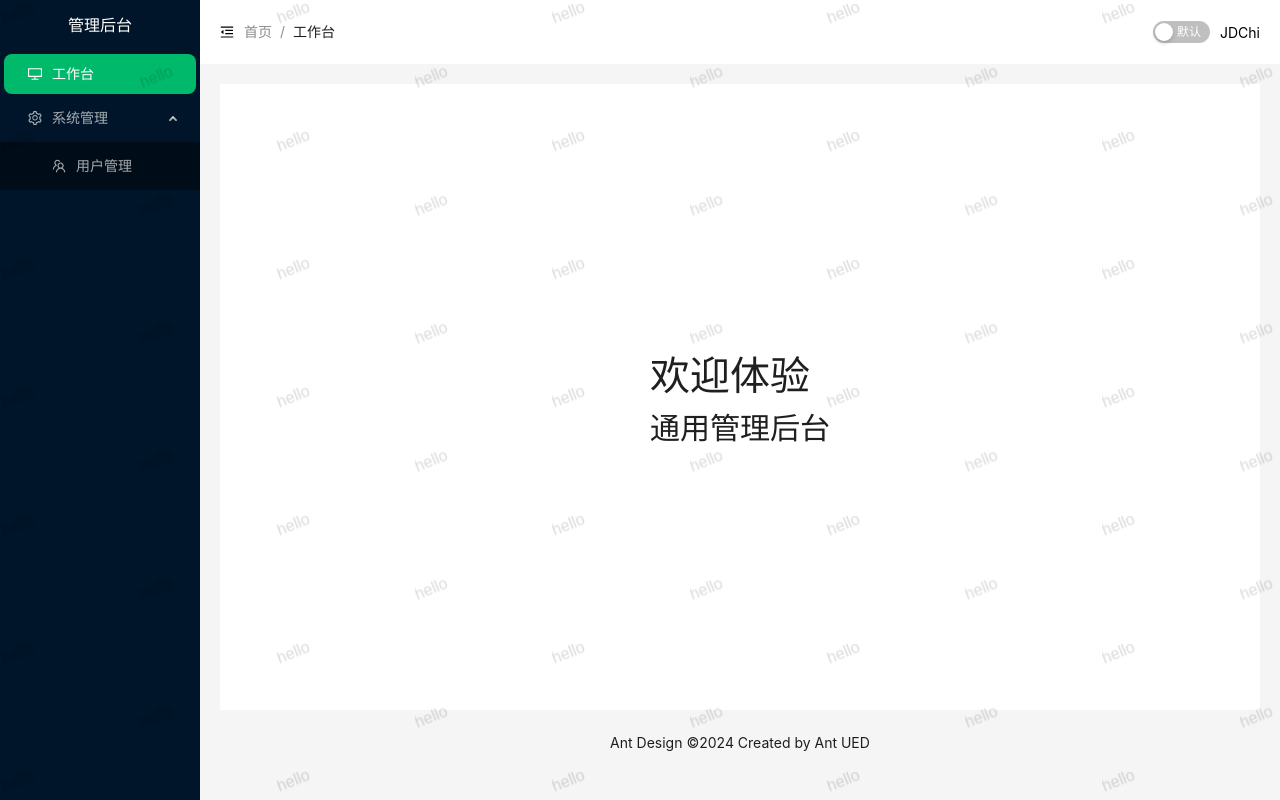
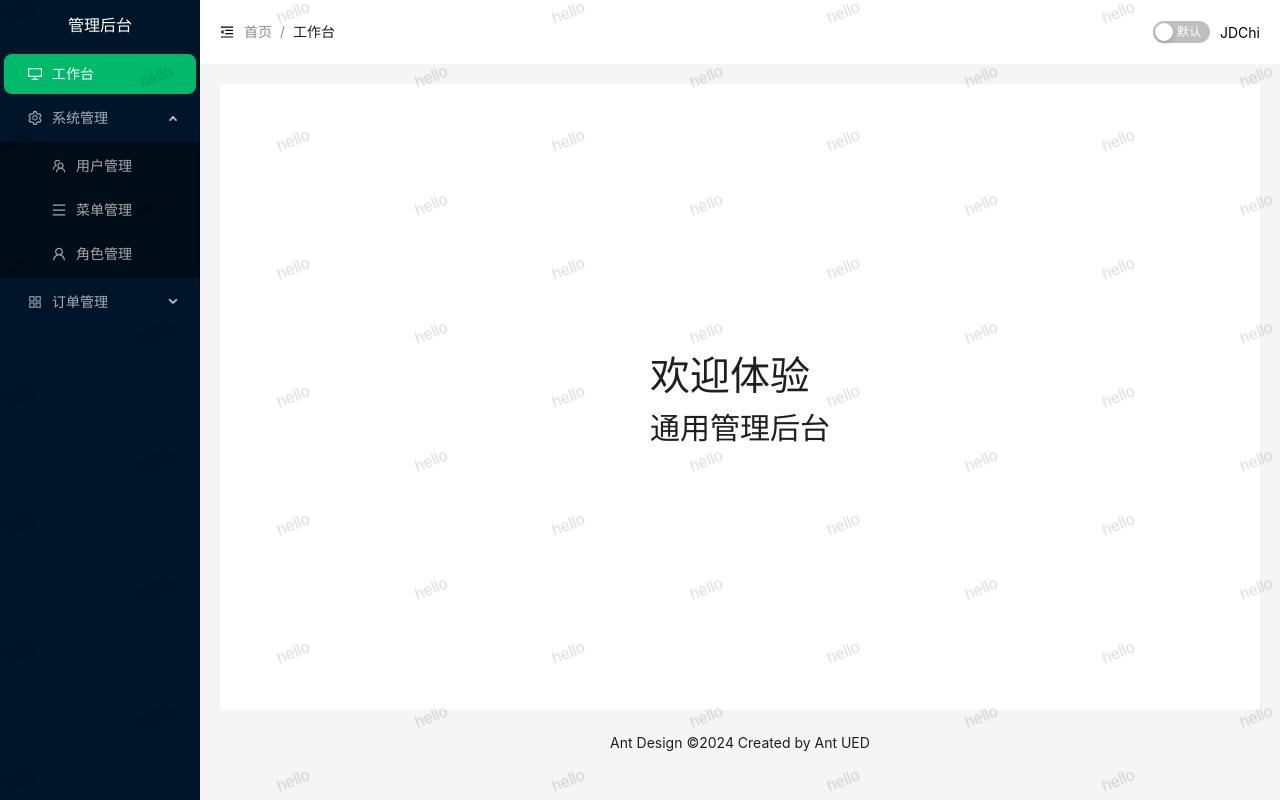
Before and after one commit to JDChi/web_manager_practice, a React (Vite) app: page /welcome in a window 1280 px wide. Both pictures are taken after a click on the element "系统管理". Built offline with nearby package versions, Linux system fonts and the light colour scheme.

Commit message:
feat: 菜单栏调整

```diff
--- a/src/components/menu/index.tsx
+++ b/src/components/menu/index.tsx
@@ -1,7 +1,10 @@
 import {
+    AppstoreOutlined,
     DesktopOutlined,
+    MenuOutlined,
     SettingOutlined,
-    TeamOutlined
+    TeamOutlined,
+    UserOutlined
 } from '@ant-design/icons';
 import { Menu } from 'antd';
 import { ItemType, MenuItemType } from 'antd/es/menu/interface';
@@ -23,6 +26,38 @@
                 {
                     label: '用户管理',
                     key: '2-1',
+                    icon: <TeamOutlined />
+                },
+                {
+                    label: '菜单管理',
+                    key: '2-2',
+                    icon: <MenuOutlined />
+                },
+                {
+                    label: '角色管理',
+                    key: '2-3',
+                    icon: <UserOutlined />
+                }
+            ]
+        },
+        {
+            label: '订单管理',
+            key: '3',
+            icon: <AppstoreOutlined />,
+            children: [
+                {
+                    label: '用户管理',
+                    key: '3-1',
+                    icon: <TeamOutlined />
+                },
+                {
+                    label: '菜单管理',
+                    key: '3-2',
+                    icon: <TeamOutlined />
+                },
+                {
+                    label: '角色管理',
+                    key: '3-3',
                     icon: <TeamOutlined />
                 }
             ]
```
